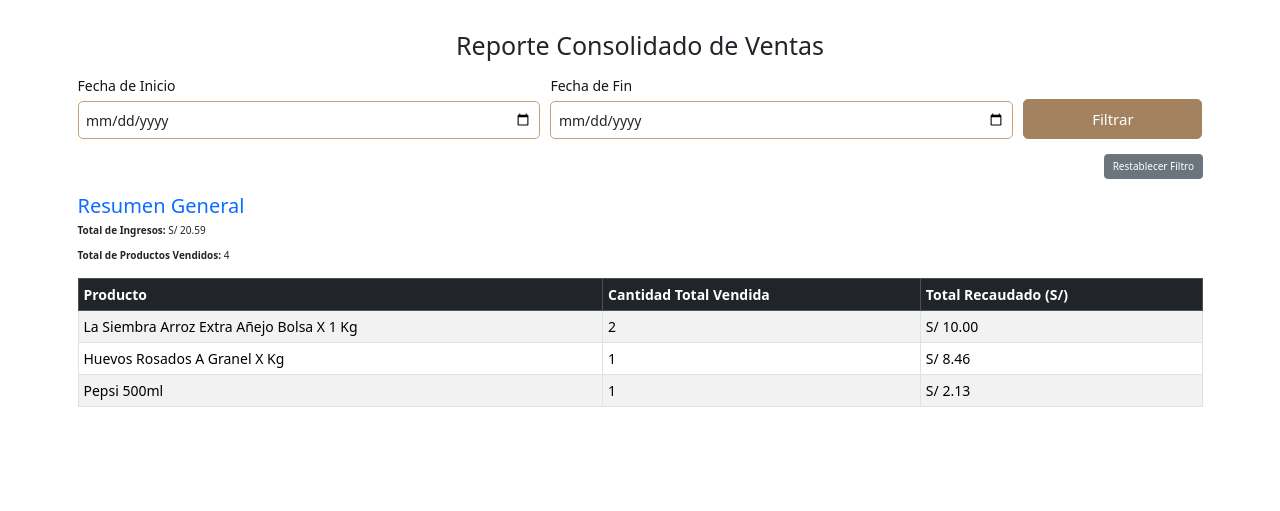
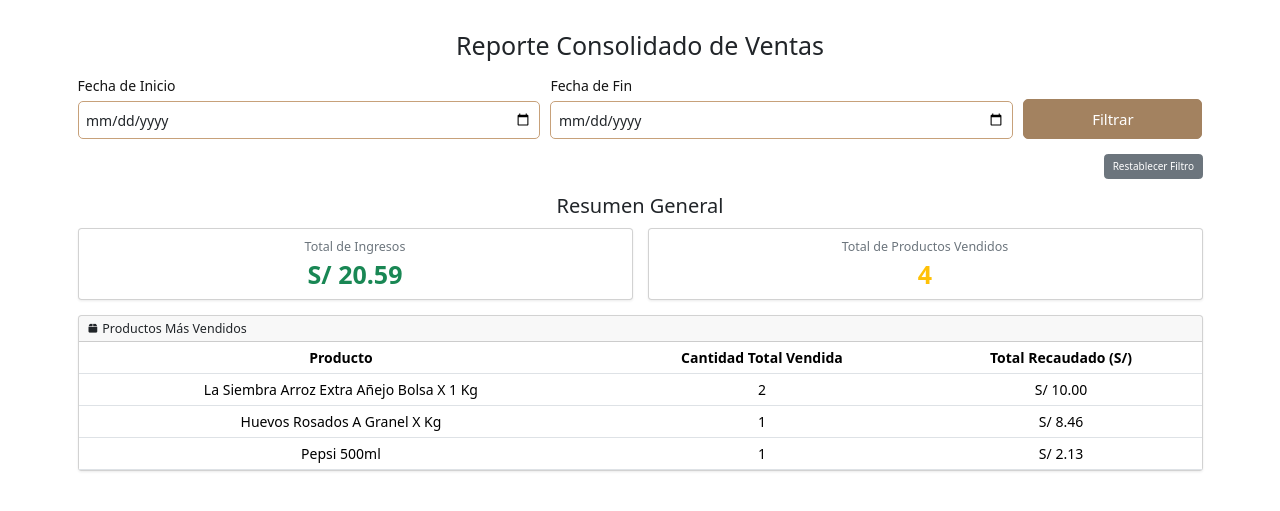
Before and after one commit to max2909-good/D-Benito, a PHP site: page /ventas.php in a window 1280 px wide. Shown: the part 132-643 px from the top of the page. Run offline with PHP 8.4, Linux system fonts and the light colour scheme; a user stored in the database is signed in; data comes from the database, SQL or seed files in the repository; some libraries are stand-ins or nearby versions.

Commit message:
Ventas actualizado
Mejorar diseño del reporte de ventas: añadir resumen visual con tarjeta y tabla personalizada

```diff
--- a/Administrador/Ventas/ventas.php
+++ b/Administrador/Ventas/ventas.php
@@ -109,33 +109,60 @@ $conn->close();
         <?php if (empty($productos)): ?>
             <p class="text-center">No hay datos disponibles para el rango seleccionado.</p>
         <?php else: ?>
-            <div class="mb-4">
-                <h2 class="text-primary">Resumen General</h2>
-                <p><strong>Total de Ingresos:</strong> S/ <?= number_format($totalIngreso, 2) ?></p>
-                <p><strong>Total de Productos Vendidos:</strong> <?= $totalProductos ?></p>
+           <div class="row mb-4">
+    <h2 class="mb-3 text-center text-personalizado">Resumen General</h2>
+
+    <div class="col-md-6">
+        <div class="card shadow-sm border-personalizar">
+            <div class="card-body text-center">
+                <h5 class="card-title text-secondary">Total de Ingresos</h5>
+                <p class="card-text display-6 text-success fw-bold">S/ <?= number_format($totalIngreso, 2) ?></p>
+            </div>
+        </div>
     </div>
 
+    <div class="col-md-6">
+        <div class="card shadow-sm border-personalizar">
+            <div class="card-body text-center">
+                <h5 class="card-title text-secondary">Total de Productos Vendidos</h5>
+                <p class="card-text display-6 text-warning fw-bold"><?= $totalProductos ?></p>
+            </div>
+        </div>
+    </div>
+</div>
+
+
             <!-- Tabla de Productos Consolidados -->
+           <div class="card shadow-sm border-personalizar mb-5">
+    <div class="card-header bg-personalizado d-flex align-items-center">
+        <i class="fas fa-box me-2"></i>
+        <h5 class="mb-0 text-center">Productos Más Vendidos</h5>
+    </div>
+    <div class="card-body p-0">
         <div class="table-responsive">
-                <table class="table table-striped table-bordered">
-                    <thead class="table-dark">
+            <table class="table table-hover table-personalizada mb-0">
+                <thead class="text-center">
                     <tr>
                          <th>Producto</th>
                         <th>Cantidad Total Vendida</th>
                         <th>Total Recaudado (S/)</th>
                     </tr>
                 </thead>
-                    <tbody>
+                <tbody class="text-center">
                     <?php foreach ($productos as $producto): ?>
                         <tr>
                             <td><?= $producto['nombreproducto'] ?></td>
                             <td><?= $producto['cantidad_total_vendida'] ?></td>
-                                <td>S/ <?= number_format($producto['total_recaudado'], 2) ?></td>
+                            <td class="fw-bold-green">S/ <?= number_format($producto['total_recaudado'], 2) ?></td>
                         </tr>
                     <?php endforeach; ?>
                 </tbody>
             </table>
         </div>
+    </div>
+</div>
+
+
         <?php endif; ?>
     </div>
     <script src="https://cdn.jsdelivr.net/npm/bootstrap@5.3.1/dist/js/bootstrap.bundle.min.js"></script>
```
Lines whose indentation alone changed are shown as unchanged.
